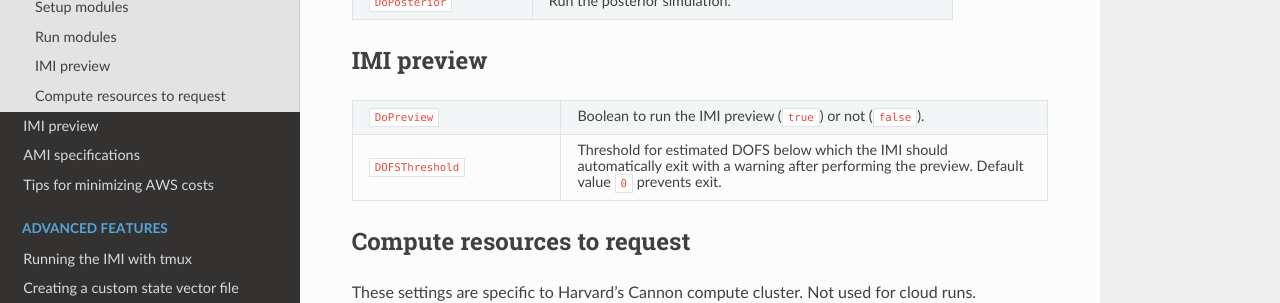
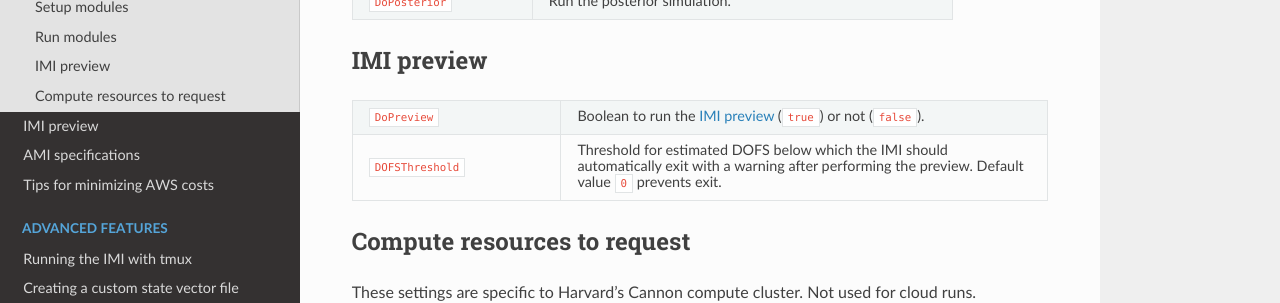
Before and after one commit to geoschem/integrated_methane_inversion, a Sphinx documentation site: the page built from docs/source/getting-started/imi-config-file.rst, in a window 1280 px wide and 900 px high, scrolled down 2695 px. Shown: the part 313-616 px from the top of the window. Built offline with Sphinx 7.4.7 and the Read the Docs theme 2.0.0, drawn with Linux system fonts in a browser that asks for light colours; part of the change alters nothing that is shown.

```diff
--- a/docs/source/getting-started/imi-config-file.rst
+++ b/docs/source/getting-started/imi-config-file.rst
@@ -174,7 +174,7 @@ IMI preview
    :class: tight-table
 
    * - ``DoPreview``
-     - Boolean to run the IMI preview (``true``) or not (``false``).
+     - Boolean to run the :doc:`IMI preview <imi-preview>` (``true``) or not (``false``).
    * - ``DOFSThreshold``
      - Threshold for estimated DOFS below which the IMI should automatically exit with a warning after performing the preview.
        Default value ``0`` prevents exit.
```
